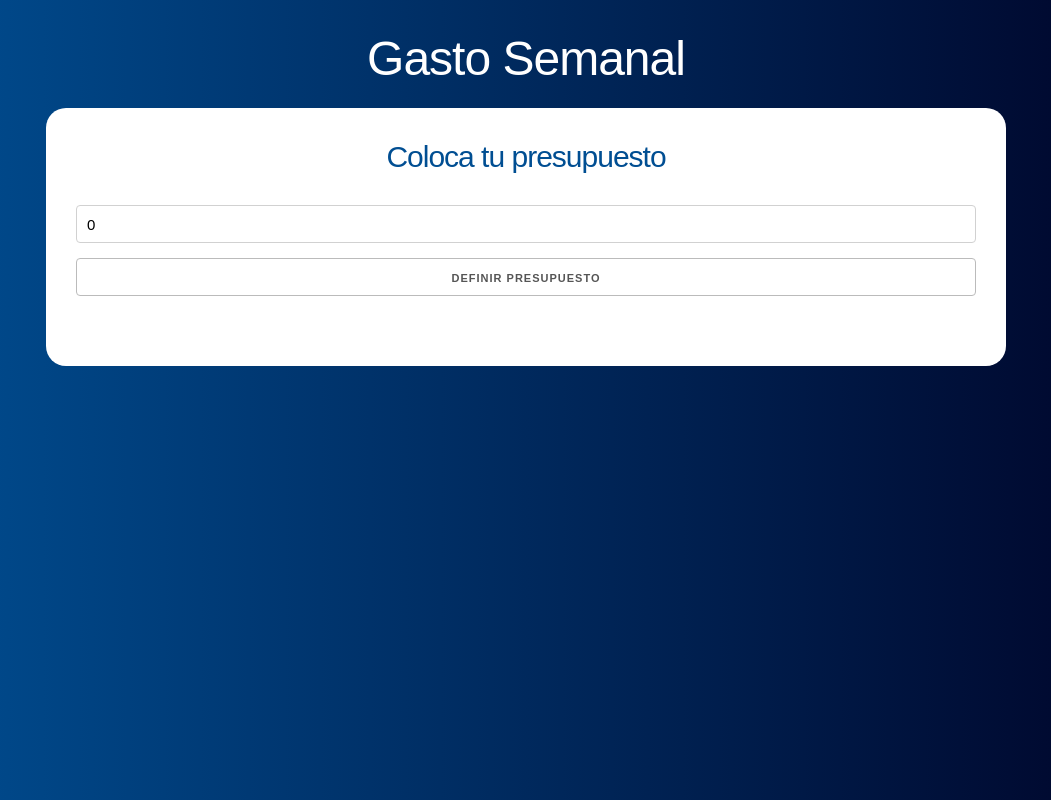
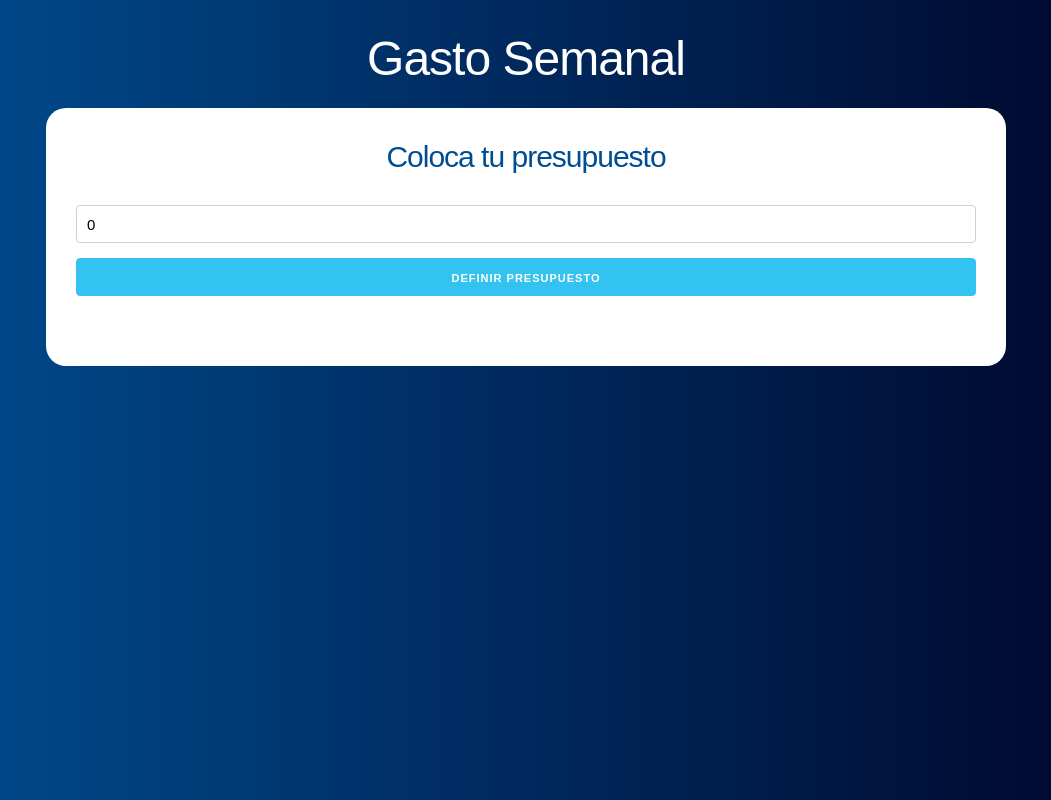
Before and after one commit to jtovarto/curso-react, a React (Vite) app in the folder budget-manager/: page / in a window 1280 px wide. Shown: the whole page, without its empty margins (114-1165 px from the left). Built offline with nearby package versions, Linux system fonts and the light colour scheme.

Commit message:
Fix classname in question component

```diff
--- a/budget-manager/src/components/Question.jsx
+++ b/budget-manager/src/components/Question.jsx
@@ -34,7 +34,7 @@ const Question = ({ updateBudget, updateRemaining, updateShowQuestion }) => {
 
         <input
           type="submit"
-          className="button-primary- u-full-width"
+          className="button-primary u-full-width"
           value="Definir Presupuesto"
         />
       </form>
@@ -45,6 +45,6 @@ const Question = ({ updateBudget, updateRemaining, updateShowQuestion }) => {
 Question.propTypes = {
   updateBudget: PropTypes.func.isRequired,
   updateRemaining: PropTypes.func.isRequired,
-  updateShowQuestion: PropTypes.func.isRequired
+  updateShowQuestion: PropTypes.func.isRequired,
 };
 export default Question;
```
